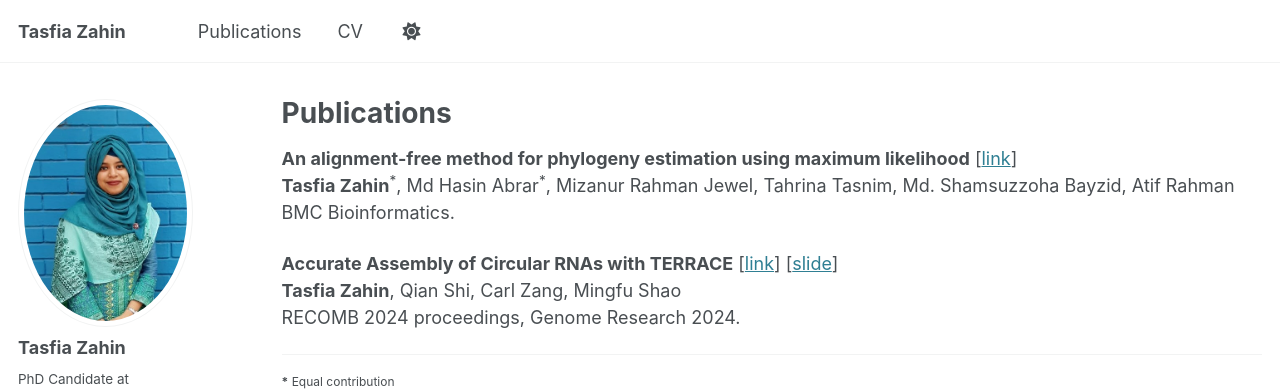
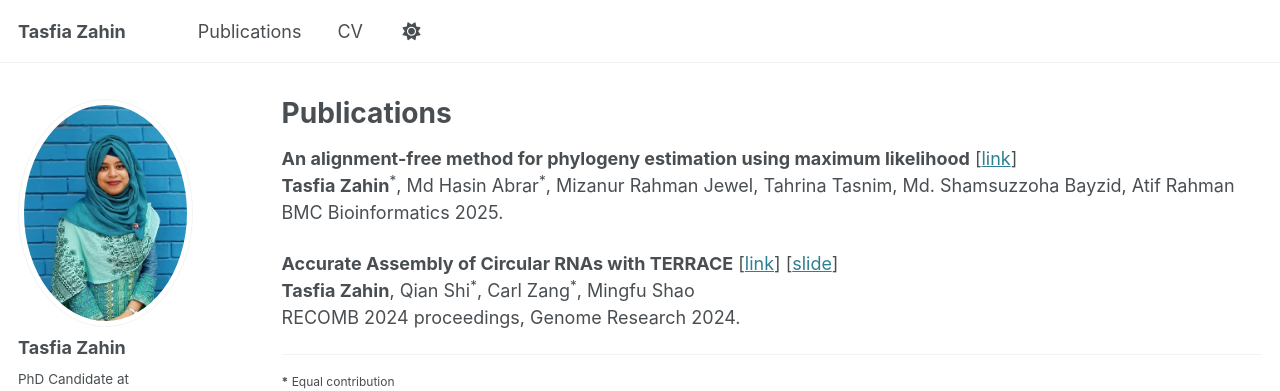
Before and after one commit to TasfiaZahin/TasfiaZahin.github.io, a Jekyll site: the page built from _pages/publications.html, in a window 1280 px wide. Shown: the top 391 px of the page. Built offline with Jekyll 4.4.1, drawn with Linux system fonts in a browser that asks for light colours; some web fonts are replaced.

Commit message:
publication updated

```diff
--- a/_pages/publications.html
+++ b/_pages/publications.html
@@ -20,7 +20,7 @@ author_profile: true
       <!-- [<a href="/files/RECOMB24-TERRACE.pdf" target="_blank">slide</a>]--><br>
       <strong>Tasfia Zahin</strong><sup>*</sup>, Md Hasin Abrar<sup>*</sup>,
       Mizanur Rahman Jewel, Tahrina Tasnim, Md. Shamsuzzoha Bayzid, Atif Rahman<br>
-      BMC Bioinformatics.
+      BMC Bioinformatics 2025.
     </p>
   </div>
 
@@ -29,7 +29,7 @@ author_profile: true
       <strong>Accurate Assembly of Circular RNAs with TERRACE</strong>
       [<a href="https://genome.cshlp.org/content/34/9/1365" target="_blank">link</a>]
       [<a href="/files/RECOMB24-TERRACE.pdf" target="_blank">slide</a>]<br>
-      <strong>Tasfia Zahin</strong>, Qian Shi, Carl Zang, Mingfu Shao<br>
+      <strong>Tasfia Zahin</strong>, Qian Shi<sup>*</sup>, Carl Zang<sup>*</sup>, Mingfu Shao<br>
       RECOMB 2024 proceedings, Genome Research 2024.
     </p>
   </div>
```
